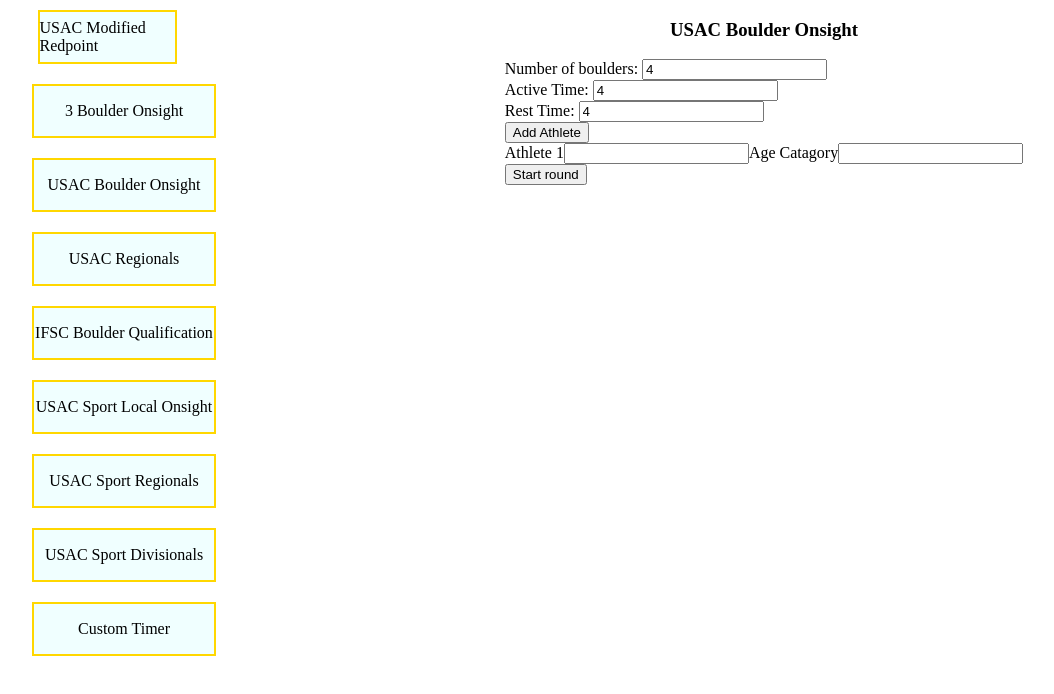
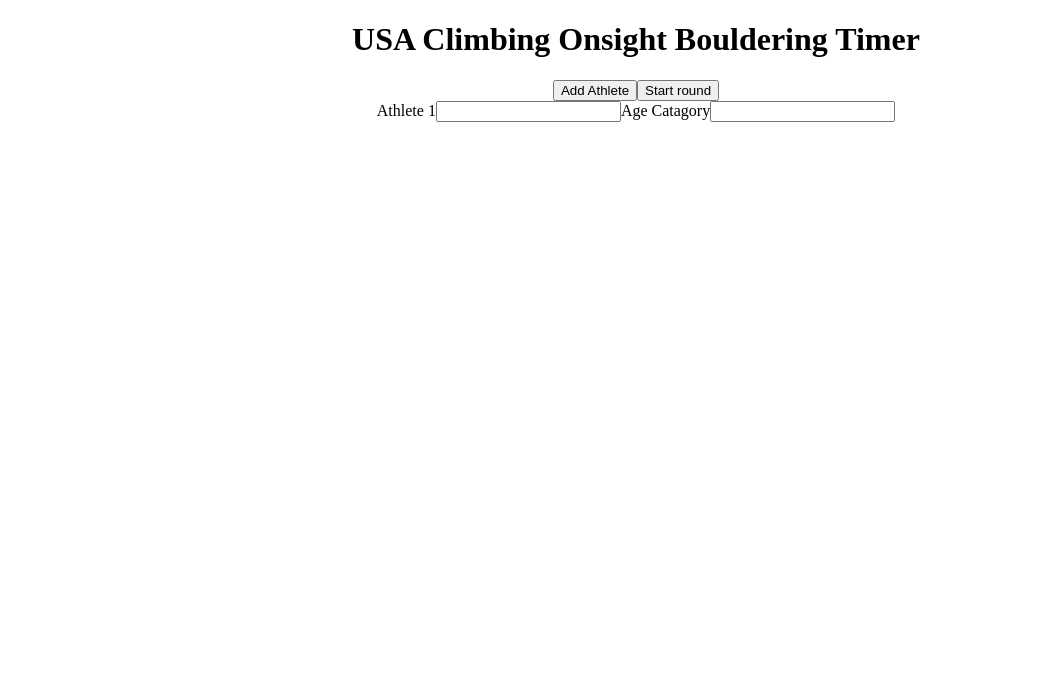
Before and after one commit to SamRoehrich/Onsight-timer-and-scoring-system, a Next.js app: page / in a window 1280 px wide. Shown: the top 694 px of the page, without its empty margins (4-1058 px from the left). Built offline with nearby package versions, Linux system fonts and the light colour scheme.

Commit message:
transitions finished, scorecard fixed

```diff
--- a/components/LocalState.js
+++ b/components/LocalState.js
@@ -15,7 +15,9 @@
 function reducer(state, action) {
     switch(action.type) {
         case "start-round":
-            return { ...state, athletes: action.payload, inIso: action.payload};
+            let athletes = action.payload
+            athletes.forEach(athlete => athlete.inIso = true)
+            return { ...state, athletes, inIso: athletes};
         case 'remove-climber-from-iso':
             let currentIso = []
             state.inIso.forEach(climber => currentIso.push(climber))
@@ -39,11 +41,16 @@
             //modify current climbers
             currentClimbing.map(climber => climber.cycle())
             currentClimbing.forEach(climber => {
-                if(climber.bouldersClimbed == 4) {
+                if(climber.finished) {
+                    climber.climbing = false
                     currentFinished = [...currentFinished, climber]
                 } else {
                     modifiedClimbing.push(climber)
                 }
+            })
+            currentOnDeck.forEach(climber => {
+                climber.climbing = true;
+                climber.onDeck = false;
             })
             //get next climber
             let next = currentIso.shift()
--- a/components/timer.jsx
+++ b/components/timer.jsx
@@ -7,6 +7,10 @@
     const [isActive, setIsActive] = useState(false)
     const roundStarted = useRef()
     const { dispatch, athletes } = useLocalState()
+
+    function openNewTab() {
+        window.open('/results', "_blank")
+    }
 
     function startRound() {
         roundStarted.current = new Boolean(true);
@@ -51,6 +55,7 @@
     <div className='timer'>
         <h1>{minutes} : {seconds < 10 ? `0${seconds}` : seconds}</h1>
         <button onClick={toggle}>{isActive ? 'Stop timer' : 'Start timer'}</button>
+        <button onClick={() => openNewTab()}>Open Results</button>
     </div>
     <style jsx>{`
         .timer{
--- a/pages/index.js
+++ b/pages/index.js
@@ -55,35 +55,13 @@
 
     return (
         <div className='container'>
-            <div className='side-bar'>
-                <div onClick={() => handleClick(Rounds.BoulderOnsight4)}>
-                    <Button text='USAC Modified Redpoint'> </Button>
-                </div>
-                <Button text='3 Boulder Onsight'> </Button>
-                <Button text='USAC Boulder Onsight' query='4BoulderOnsight'> </Button>
-                <Button text='USAC Regionals' ></Button>
-                <Button text='IFSC Boulder Qualification' ></Button>
-                <Button text='USAC Sport Local Onsight' ></Button>
-                <Button text='USAC Sport Regionals' ></Button>
-                <Button text='USAC Sport Divisionals' ></Button>
-                <Button text='Custom Timer' ></Button>
-            </div>
             <div className='round-settings'>
-                <h3>{data.title}</h3>
+            <h1>USA Climbing Onsight Bouldering Timer</h1>
                 <form className='round-details'>
-                    <div className='item'>
-                        <span>Number of boulders: </span>
-                        <input placeholder={data.numBoulders} defaultValue={data.numBoulders}/>
+                    <div className='button-container'>
+                        <button onClick={addAthlete}>Add Athlete</button>
+                        <button onClick={handleSubmit}>Start round</button>
                     </div>
-                    <div className='item'>
-                        <span>Active Time: </span>
-                        <input placeholder={data.activeTime} defaultValue={data.activeTime}/>
-                    </div>
-                    <div className='item'>
-                        <span>Rest Time: </span>
-                        <input placeholder={data.restTime} defaultValue={data.restTime}/>
-                    </div>
-                    <button onClick={addAthlete}>Add Athlete</button>
                     {
                          athletes.map((val, idx) => (
                             <AthleteInputs
@@ -94,7 +72,6 @@
                             />
                          ))
                     }
-                    <button onClick={handleSubmit}>Start round</button>
                 </form>
             </div>
         <style global jsx>{`
@@ -108,6 +85,15 @@
                 display: flex;
                 flex-wrap: wrap;
             }
+            .button-container {
+                display: flex;
+                justify-content: center;
+            }
+            .round-details {
+                display: flex;
+                flex-direction: column;
+                align-items: center;
+            }
             .side-bar {
                 width: 20%;
                 height: 100vh;
@@ -120,7 +106,7 @@
                 display: flex;
                 flex-direction: column;
                 background-color: white;
-                width: 80%;
+                width: 100vw;
                 height: 100vh;
                 align-items: center;
             }
--- a/src/Athlete.js
+++ b/src/Athlete.js
@@ -34,6 +34,10 @@
         },
     ];
     this.startedClimbing = false;
+    this.climbing = false;
+    this.onDeck = false;
+    this.inIso = false;
+    this.finished = false;
     this.bouldersClimbed = 0;
     this.lastBoulder = false;
     this.finalScore = 0;
@@ -55,13 +59,27 @@
             this.scores[this.bouldersClimbed].score = curScore
         }
     }
+    // if(this.lastBoulder) {
+    //     this.finished = true
+    // } else {
+    //     this.onDeck = true;
+    // }
+    // this.climbing = false;
     //increment boulders climbed by one
-    if(this.bouldersClimbed < 3) {
-        this.bouldersClimbed = this.bouldersClimbed + 1
-    }
-    if(this.bouldersClimbed === 3) {
-        this.bouldersClimbed = this.bouldersClimbed + 1;
-        this.lastBoulder = true;
+    // if(this.bouldersClimbed < 4) {
+    //     this.bouldersClimbed = this.bouldersClimbed + 1
+    // }
+    // if(this.bouldersClimbed === 4) {
+    //     this.finished = true;
+    // }
+
+    this.bouldersClimbed < 3 ? this.bouldersClimbed += 1 : this.finished = true
+
+    if( !this.finished ) {
+        this.climbing = false
+        this.onDeck = true
+    } else {
+        this.onDeck = false;
     }
 }
 
@@ -74,7 +92,7 @@
 }
 
 Athlete.prototype.setLastBoulder = function () {
-    this.lastBoulder == true
+    this.lastBoulder = true
 }
 
 Athlete.prototype.getStartedClimbing = function () {
@@ -82,5 +100,7 @@
 }
 
 Athlete.prototype.setStartedClimbing = function () {
-    return !this.startedClimbing
+    this.startedClimbing = true
+    this.onDeck = true
+    this.inIso = false
 }
```
Also changed, not shown: components/AthleteList.jsx (+18 -1 lines), components/ScoreCard.jsx (+7 -3 lines), pages/results.js (added, +12 -0 lines), pages/timer.js (+1 -11 lines).
